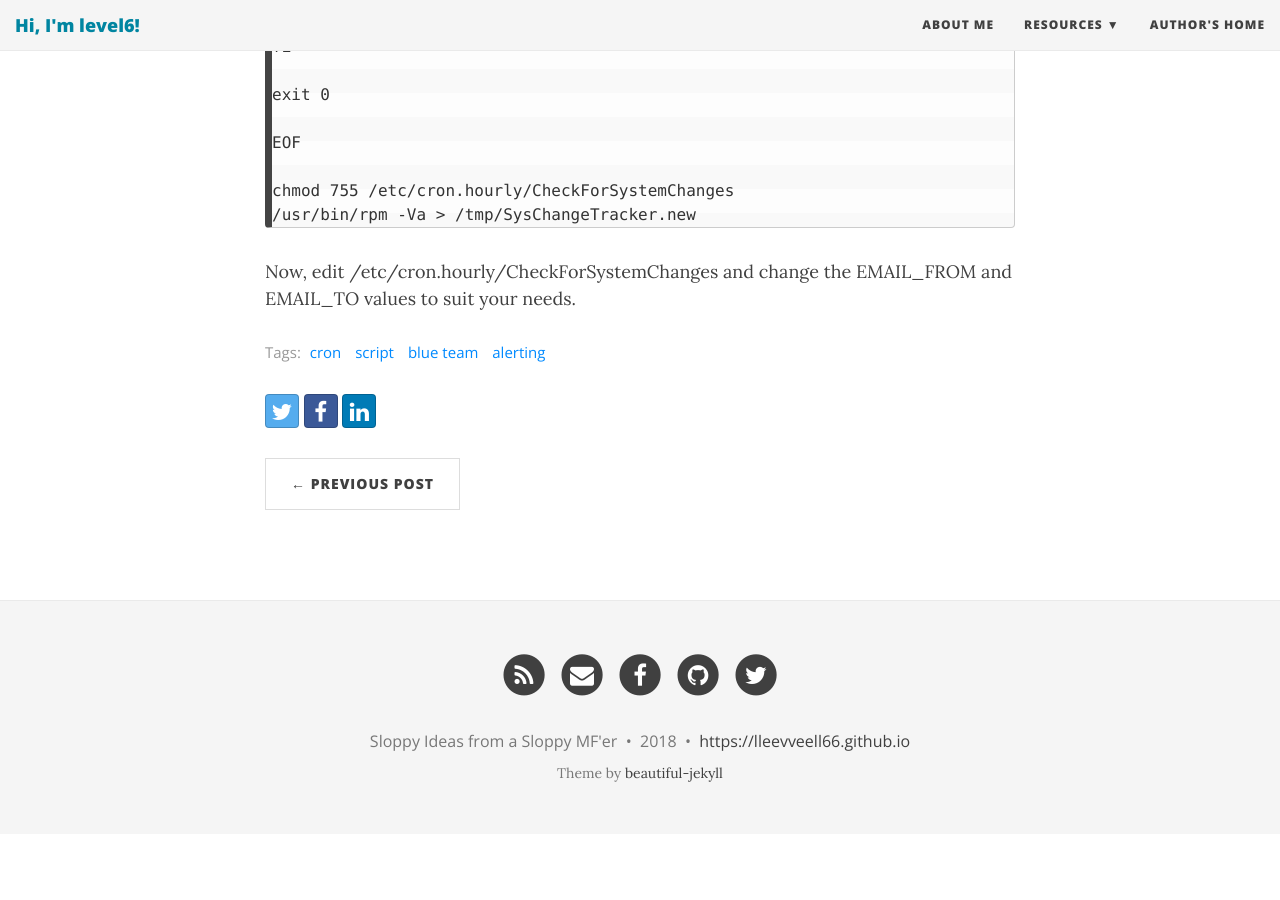
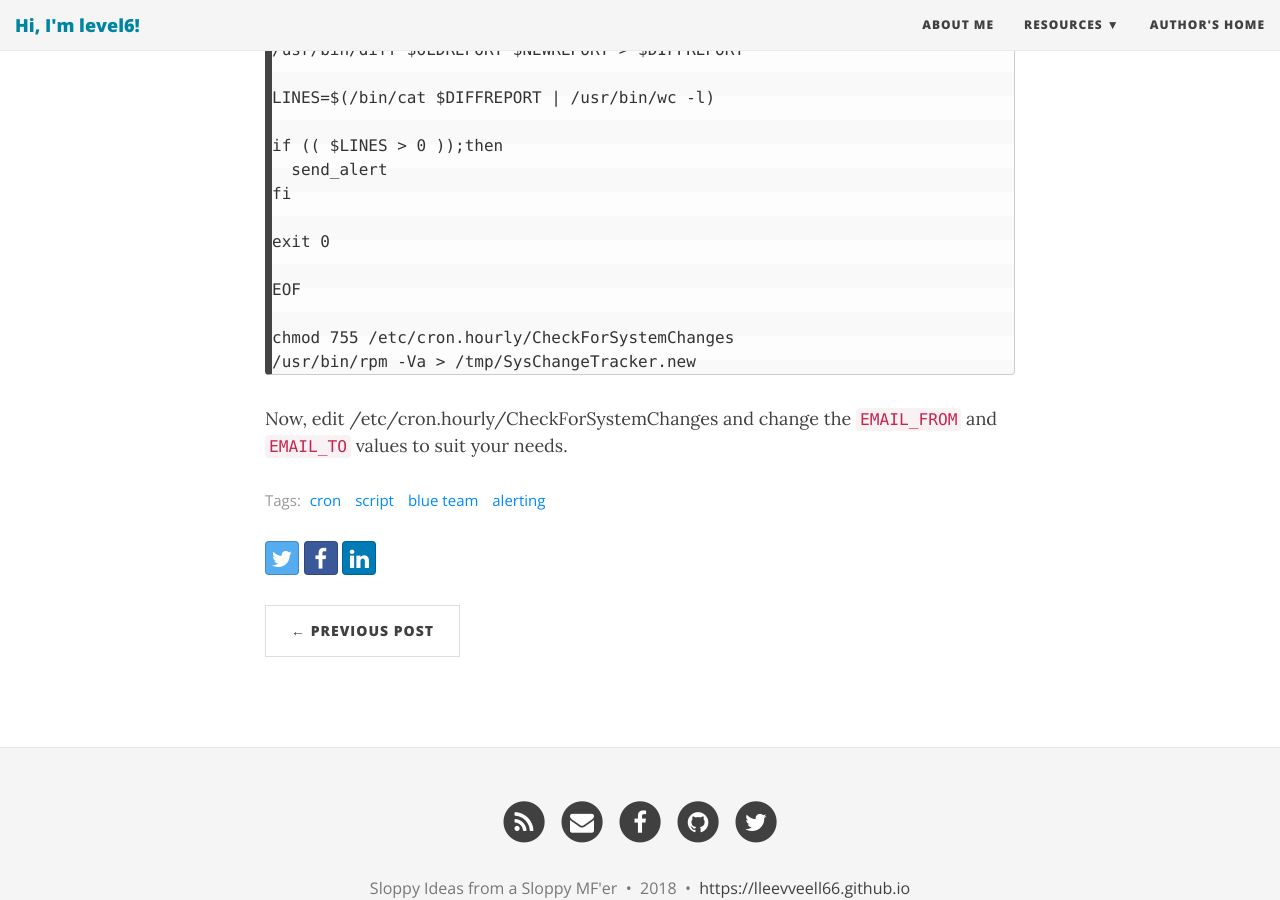
Before and after one commit to lleevveell66/lleevveell66.github.io, a Jekyll site: the page built from _posts/2018-12-19-SystemChangeTracker.md, in a window 1280 px wide and 900 px high, scrolled down 1810 px. Built offline with Jekyll 4.4.1, drawn with Linux system fonts in a browser that asks for light colours; nearby versions of some CDN libraries; before the commit the page ends 2644 px from its top, so only the background shows below that; some of the changed text lies outside the part shown.

````diff
--- a/_posts/2018-12-19-SystemChangeTracker.md
+++ b/_posts/2018-12-19-SystemChangeTracker.md
@@ -81,4 +85,4 @@ chmod 755 /etc/cron.hourly/CheckForSystemChanges
 /usr/bin/rpm -Va > /tmp/SysChangeTracker.new
 ```
 
-Now, edit /etc/cron.hourly/CheckForSystemChanges and change the EMAIL_FROM and EMAIL_TO values to suit your needs.
+Now, edit /etc/cron.hourly/CheckForSystemChanges and change the `EMAIL_FROM` and `EMAIL_TO` values to suit your needs.
````
Also changed, not shown: other parts of _posts/2018-12-19-SystemChangeTracker.md (+5 -1 lines).
